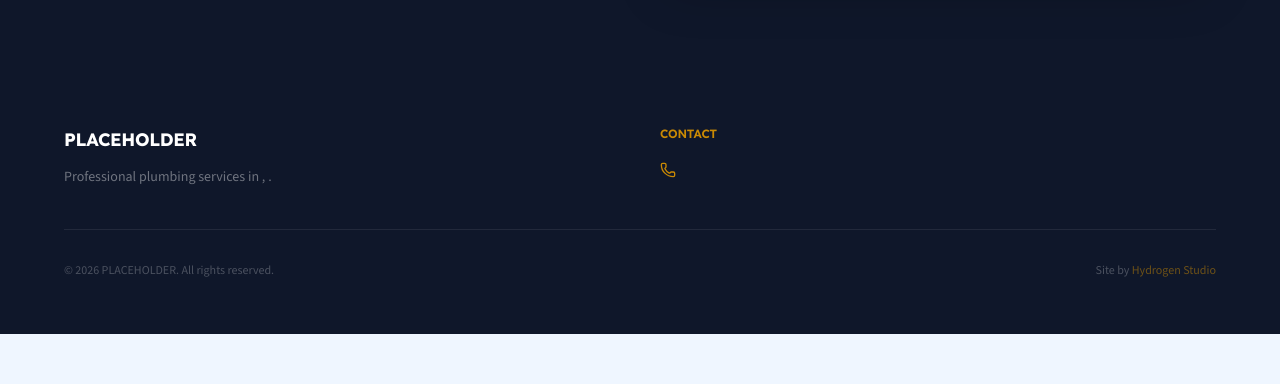
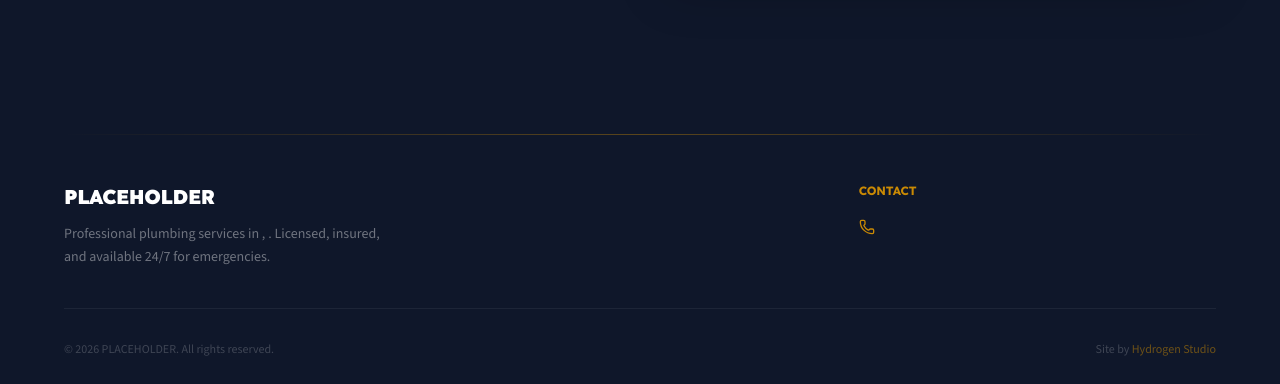
Before and after one commit to hydrogencee/template-plumber-v1, a Next.js app: page / in a window 1280 px wide. Shown: the part 3525-3909 px from the top of the page. Before the commit the page ends 3859 px from the top, so only its background shows below. Built offline with nearby package versions, Linux system fonts and the light colour scheme; no server answers.

Commit message:
feat: premium redesign — Lexend font, 21st.dev patterns, Framer Motion scroll animations, sticky call bar, Google review badges

```diff
--- a/src/components/Footer.tsx
+++ b/src/components/Footer.tsx
@@ -12,27 +12,32 @@ export function Footer({ nap_block }: FooterProps) {
   const addressLine = [address, city, state, zip].filter(v => v && v.trim() !== '').join(', ');
 
   return (
-    <footer className="text-white py-14 px-6" style={{ backgroundColor: 'var(--hs-hero-bg)' }}>
+    <footer className="text-white py-16 px-6" style={{ backgroundColor: 'var(--hs-hero-bg)' }}>
       <div className="max-w-6xl mx-auto">
-        <div className="grid grid-cols-1 sm:grid-cols-2 gap-10 pb-10 border-b border-white/8">
-          <div>
-            <h3 className="text-lg font-bold text-white mb-3">{name}</h3>
-            <p className="text-white/40 text-sm leading-relaxed max-w-xs">
-              Professional plumbing services in {city}, {state}.
+        {/* Top accent line */}
+        <div className="h-px w-full mb-12" style={{ background: 'linear-gradient(90deg, transparent, color-mix(in srgb, var(--hs-accent) 40%, transparent), transparent)' }} />
+
+        <div className="grid grid-cols-1 sm:grid-cols-3 gap-10 pb-10 border-b border-white/6">
+          {/* Brand column */}
+          <div className="sm:col-span-2">
+            <h3 className="text-xl font-black text-white mb-3" style={{ fontFamily: 'var(--font-heading)', letterSpacing: '-0.02em' }}>{name}</h3>
+            <p className="text-white/40 text-sm leading-relaxed max-w-xs" style={{ fontFamily: 'var(--font-body)' }}>
+              Professional plumbing services in {city}, {state}. Licensed, insured, and available 24/7 for emergencies.
             </p>
           </div>
 
+          {/* Contact column */}
           <div>
-            <h4 className="text-xs font-semibold uppercase tracking-widest mb-5" style={{ color: 'var(--hs-accent)' }}>Contact</h4>
-            <ul className="space-y-3">
+            <h4 className="text-xs font-bold uppercase tracking-widest mb-5" style={{ color: 'var(--hs-accent)', fontFamily: 'var(--font-heading)' }}>Contact</h4>
+            <ul className="space-y-3.5">
               <li>
-                <a href={phoneHref} className="flex items-center gap-2.5 text-white/60 hover:text-white transition-colors text-sm cursor-pointer">
+                <a href={phoneHref} className="flex items-center gap-2.5 text-white/55 hover:text-white transition-colors text-sm cursor-pointer" style={{ fontFamily: 'var(--font-body)' }}>
                   <Phone className="w-4 h-4 shrink-0" style={{ color: 'var(--hs-accent)' }} />
                   {phone}
                 </a>
               </li>
               {addressLine && (
-                <li className="flex items-start gap-2.5 text-white/60 text-sm">
+                <li className="flex items-start gap-2.5 text-white/55 text-sm" style={{ fontFamily: 'var(--font-body)' }}>
                   <MapPin className="w-4 h-4 shrink-0 mt-0.5" style={{ color: 'var(--hs-accent)' }} />
                   {addressLine}
                 </li>
@@ -41,7 +46,7 @@ export function Footer({ nap_block }: FooterProps) {
           </div>
         </div>
 
-        <div className="pt-8 flex flex-col sm:flex-row items-center justify-between gap-3 text-xs text-white/25">
+        <div className="pt-8 flex flex-col sm:flex-row items-center justify-between gap-3 text-xs text-white/20" style={{ fontFamily: 'var(--font-body)' }}>
           <p>© {year} {name}. All rights reserved.</p>
           <p>
             Site by{' '}
```
